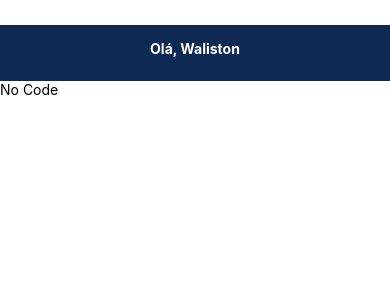
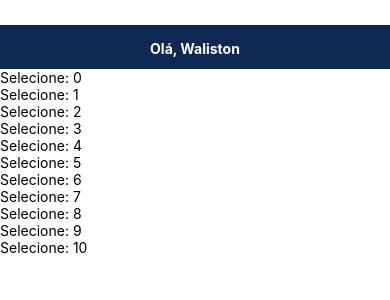
Before and after one commit to eu-waliston/React-Native, a React Native app in the folder logica/: screen / in a window 390 px wide. Shown: the top 300 px of the page. Built offline with nearby package versions, Linux system fonts and the light colour scheme.

Commit message:
React Native - Logica III

```diff
--- a/logica/components/Header.jsx
+++ b/logica/components/Header.jsx
@@ -4,12 +4,16 @@ import { Text, View, StyleSheet } from "react-native";
 const Header = () => {
   const name = "Waliston";
 
-  var mostrar = false;
-  var conteudo = "";
-  if (mostrar) {
-    conteudo = <Text>Danki Code</Text>;
-  } else {
-    conteudo = <Text>No Code</Text>;
+  // var mostrar = true;
+  // var conteudo = "";
+  // if (mostrar) {
+  //   conteudo = <Text>Danki Code</Text>;
+  // } else {
+  //   conteudo = <Text>No Code</Text>;
+  // }
+  var component = [];
+  for (let i = 0; i <= 10; i++) {
+      component[i] = <Text>Selecione: {i}</Text>
   }
 
   return (
@@ -17,7 +21,12 @@ const Header = () => {
       <View style={header.bar}>
         <Text style={header.text}>Olá, {name}</Text>
       </View>
-      {conteudo}
+      {/* {conteudo} */}
+      {
+        component.map((elem) => {
+          return (elem)
+        })
+      }
     </View>
   );
 };
```
